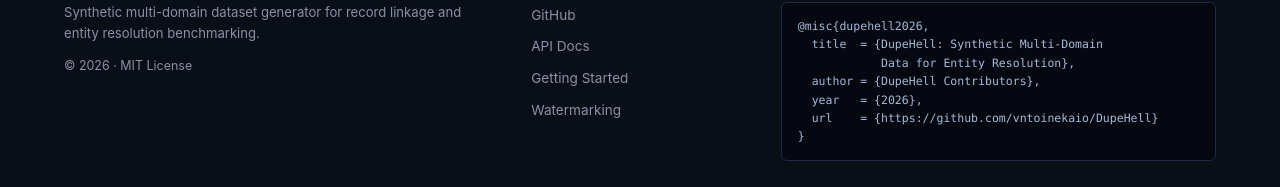
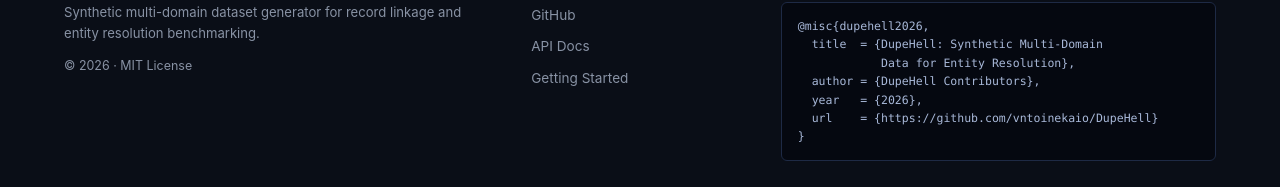
Before and after one commit to vntoinekaio/DupeHell, a plain HTML site: page index.html in a window 1280 px wide. Shown: the part 4630-4817 px from the top of the page. Drawn offline with Linux system fonts and the light colour scheme.

Commit message:
Update index.html

```diff
--- a/index.html
+++ b/index.html
@@ -491,7 +491,6 @@
           <li><a href="https://github.com/vntoinekaio/DupeHell" target="_blank">GitHub</a></li>
           <li><a href="docs/API.md">API Docs</a></li>
           <li><a href="docs/GETTING_STARTED.md">Getting Started</a></li>
-          <li><a href="docs/WATERMARK.md">Watermarking</a></li>
         </ul>
       </div>
       <div>
```
